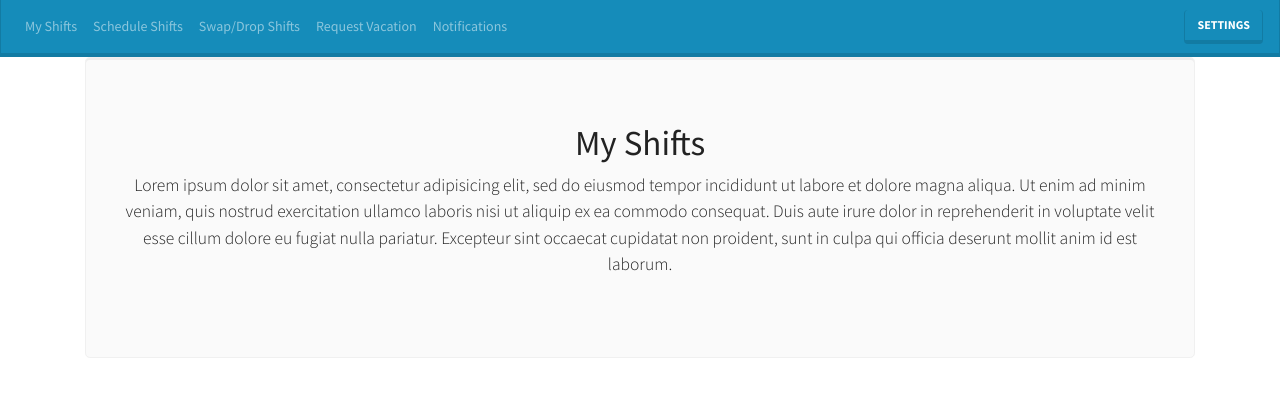
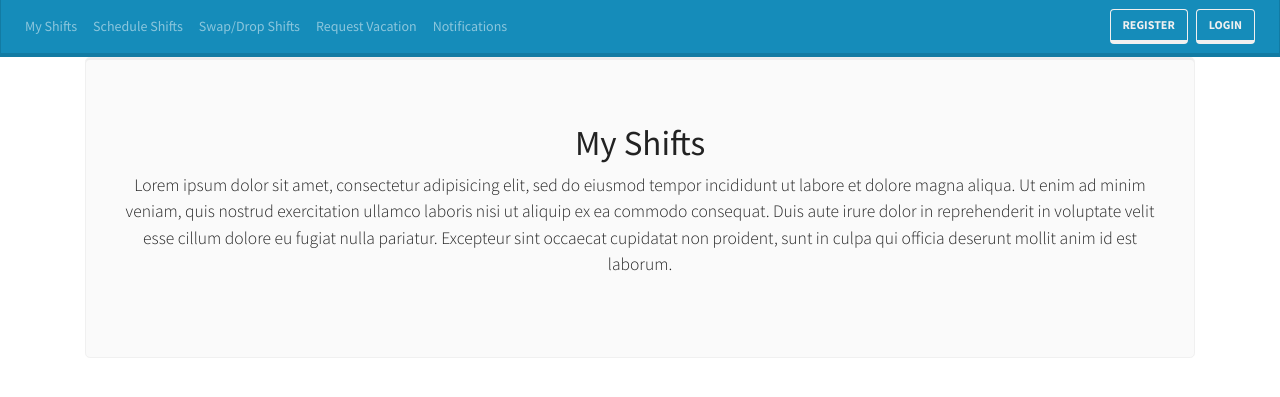
Before and after one commit to mattgates/BradleyQPI, a Flask app: page / in a window 1280 px wide. Shown: the top 397 px of the page. Run offline with Flask 2, Linux system fonts and the light colour scheme; some libraries are stand-ins or nearby versions.

Commit message:
Added login/register
No functionality yet

```diff
--- a/app.py
+++ b/app.py
@@ -1,5 +1,4 @@
 from flask import Flask, render_template
-import pyodbc
 
 app = Flask(__name__)
 
@@ -27,5 +26,13 @@ def notifications():
 def settings():
 	return render_template('settings.html')
 
+@app.route('/login')
+def login():
+	return render_template('login.html')
+
+@app.route('/register')
+def register():
+	return render_template('register.html')
+
 if __name__ == '__main__':
 	app.run(debug=True)#
--- a/templates/includes/_navbar.html
+++ b/templates/includes/_navbar.html
@@ -1,5 +1,4 @@
 <nav class="navbar navbar-expand-lg navbar-dark bg-primary">
-  <!-- <a class="navbar-brand " href="/">My Shifts</a> -->
   <button class="navbar-toggler" type="button" data-toggle="collapse" data-target="#navbarSupportedContent" aria-controls="navbarSupportedContent" aria-expanded="false" aria-label="Toggle navigation">
     <span class="navbar-toggler-icon"></span>
   </button>
@@ -22,6 +21,8 @@
         <a class="nav-link " href="/notifications">Notifications</a>
       </li>
     </ul>
-    <a class="btn btn-primary " href="/settings" role="button">Settings</a>
+    <!-- <a class="btn btn-primary " href="/settings" role="button">Settings</a> -->
+    <a class="btn btn-outline-secondary mr-2" href="/register" role="button">Register</a>
+    <a class="btn btn-outline-secondary mr-2" href="/login" role="button">Login</a>
   </div>
 </nav>
--- /dev/null
+++ b/templates/login.html
@@ -0,0 +1,5 @@
+{% extends 'layout.html' %}
+
+{% block body %}
+Login
+{% endblock %}
--- /dev/null
+++ b/templates/register.html
@@ -0,0 +1,5 @@
+{% extends 'layout.html' %}
+
+{% block body %}
+Register
+{% endblock %}
```
